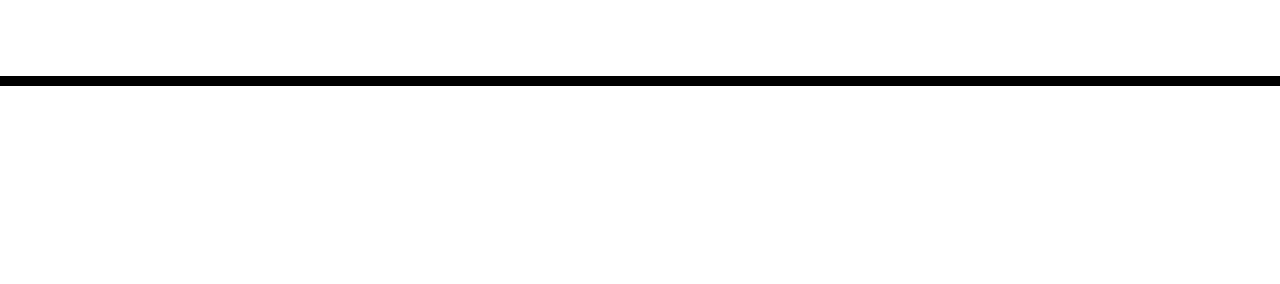
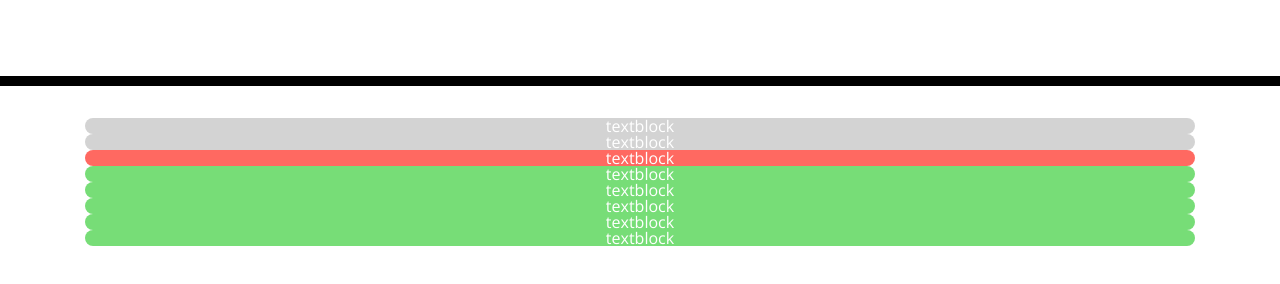
Before and after one commit to nathanknguyen/WorkScheduling, a plain HTML site: page index.html in a window 1280 px wide. Shown: the part 182-466 px from the top of the page. Drawn offline with nearby package versions, Linux system fonts and the light colour scheme; files that its build step writes are made by us from their sources.

Commit message:
setting up script code

```diff
--- a/assets/js/script.js
+++ b/assets/js/script.js
@@ -0,0 +1,29 @@
+const moment = window.moment;
+let timeblocks = document.getElementById("timeblocks");
+console.log(moment().hour());
+let hour = 8;
+for (let i = 0; i < 8; i++) {
+    hour++;
+    let div = document.createElement("div");
+    div.classList.add("time-block");
+
+    if (hour == 13) {
+        hour = 1;
+    }
+    div.innerText = hour;
+    hour++;
+    if (moment().hour() == i) {
+        div.classList.add("present")
+        //present, red
+    } else if (i < moment().hour()) {
+        //before, gray
+        div.classList.add("past")
+    } else {
+        //after, green
+        div.classList.add("future")
+    }
+    div.id = i;
+    div.innerText = "textblock";
+    timeblocks.appendChild(div);
+
+}
--- a/index.html
+++ b/index.html
@@ -18,7 +18,7 @@
       href="https://fonts.googleapis.com/css?family=Open+Sans&display=swap"
       rel="stylesheet"
     />
-    <link rel="stylesheet" href="style.css" />
+    <link rel="stylesheet" href="assets/css/style.css" />
     <title>Work Day Scheduler</title>
   </head>
 
@@ -28,11 +28,12 @@
       <p class="lead">A simple calendar app for scheduling your work day</p>
       <p id="currentDay" class="lead"></p>
     </header>
-    <div class="container">
+    <div id="timeblocks" class="container">
       <!-- Timeblocks go here -->
     </div>
 
     <script src="https://cdnjs.cloudflare.com/ajax/libs/jquery/3.2.1/jquery.min.js"></script>
     <script src="https://cdnjs.cloudflare.com/ajax/libs/moment.js/2.24.0/moment.min.js"></script>
+    <script src="assets/js/script.js"></script>
   </body>
 </html>
```
Also changed, not shown: 1 other file.
